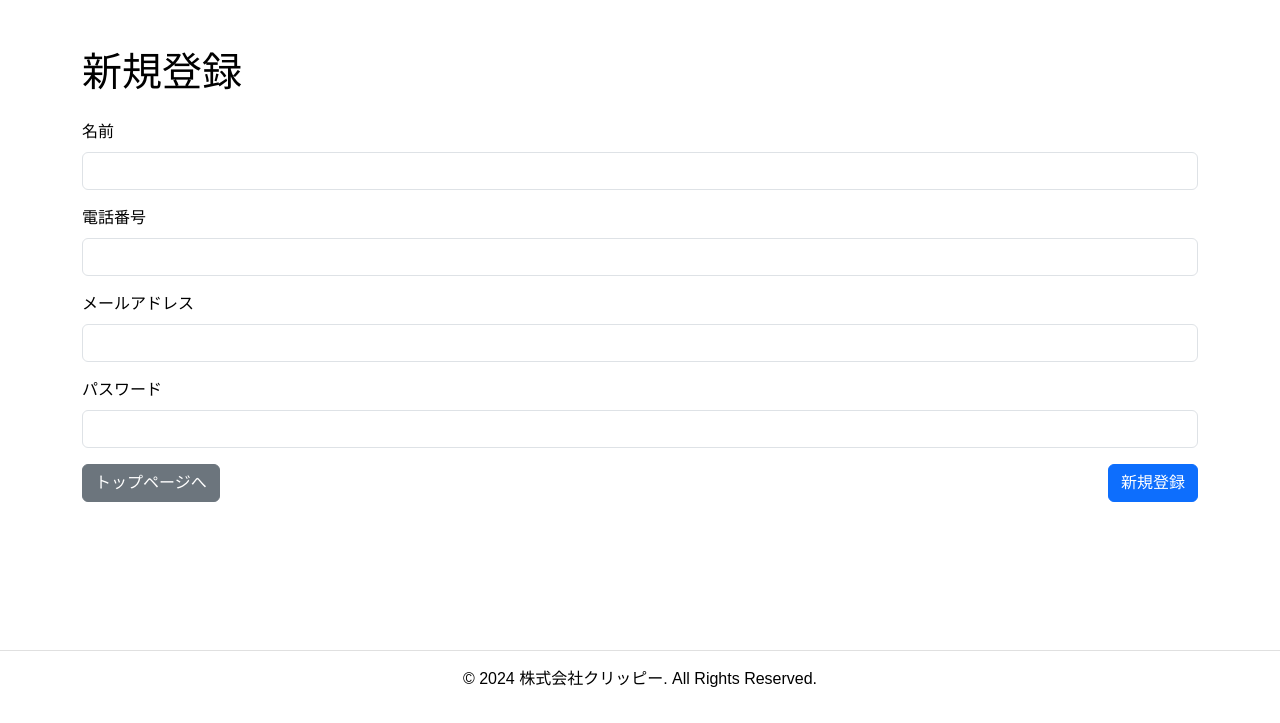
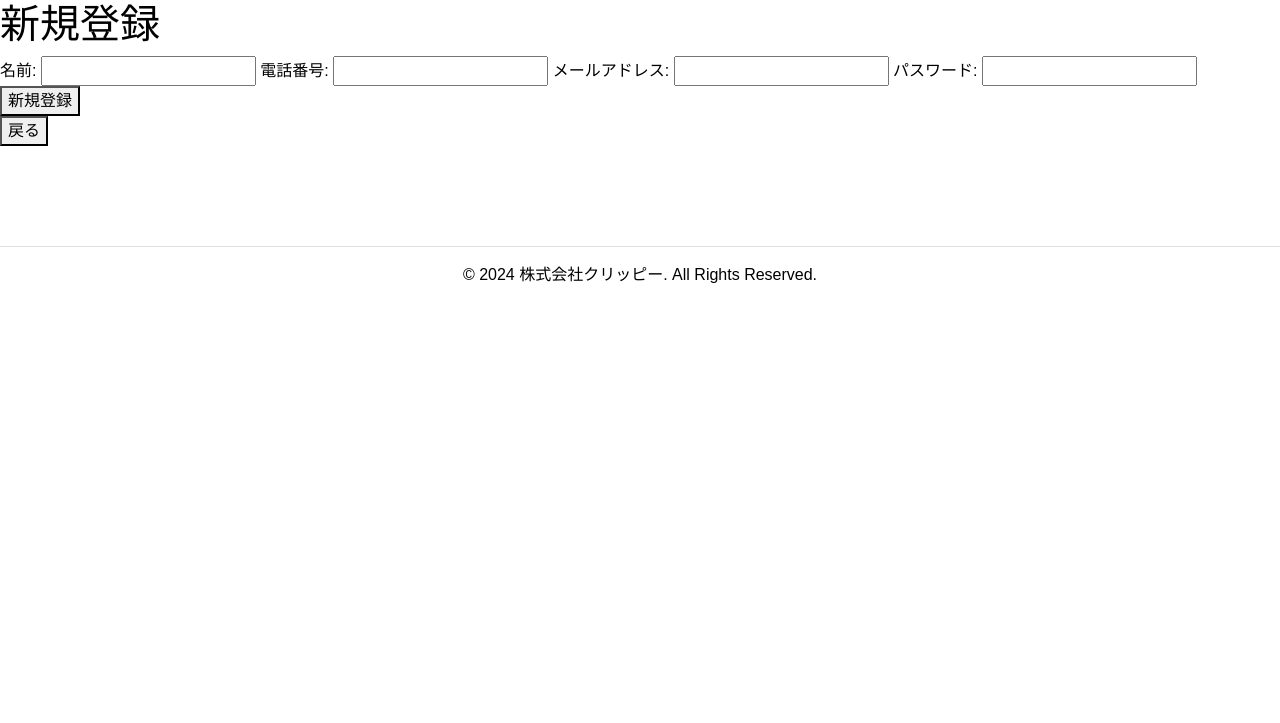
Before and after one commit to TakumiIsibasi/cleaningreservationsite, a Django app: template accounts/templates/1usersignup.html in a window 1280 px wide. Shown: the part 77-800 px from the top of the page. Run offline with Django 4.2, Linux system fonts and the light colour scheme; the template is opened without the code that fills it: values that come from a table or form of the project are taken from there, others are empty.

Commit message:
kanta 変更16

```diff
--- a/accounts/templates/1usersignup.html
+++ b/accounts/templates/1usersignup.html
@@ -1,47 +1,24 @@
+<!-- templates/home.html -->
 {% extends 'baseb.html' %}
 
-<!-- 新規登録画面 -->
 {% block title %}
+    <h1>新規登録</h1>
 {% endblock %}
 
 {% block content %}
-<div class="container my-5">
-    <h1 class="mb-4">新規登録</h1>
+{% load static %}
+    <form method="POST">
+        {% csrf_token %}
+        {{ form.name.label_tag }} {{ form.name }}
+        {{ form.phone.label_tag }} {{ form.phone }}
+        {{ form.email.label_tag }} {{ form.email }}
+        {{ form.password.label_tag }} {{ form.password }}
+        <button type="submit">新規登録</button>
+    </form>
 
-    <!-- 名前入力フィールド -->
-    <div class="mb-3">
-        <label for="name" class="form-label">名前</label>
-        <input type="text" class="form-control" id="name" name="name" required>
-    </div>
-
-    <!-- 電話番号入力フィールド -->
-    <div class="mb-3">
-        <label for="phone" class="form-label">電話番号</label>
-        <input type="tel" class="form-control" id="phone" name="phone" required pattern="\d{10,11}" title="10桁または11桁の数字を入力してください">
-    </div>
-
-    <!-- メールアドレス入力フィールド -->
-    <div class="mb-3">
-        <label for="email" class="form-label">メールアドレス</label>
-        <input type="email" class="form-control" id="email" name="email" required>
-    </div>
-
-    <!-- パスワード入力フィールド -->
-    <div class="mb-3">
-        <label for="password" class="form-label">パスワード</label>
-        <input type="password" class="form-control" id="password" name="password" required>
-    </div>
-
-    <!-- ボタン配置 -->
-    <div class="d-flex justify-content-between">
-        <!-- 左側のトップページへボタン -->
-        <button type="button" class="btn btn-secondary" onclick="window.location.href='{% url 'index' %}'">トップページへ</button>
-
-        <!-- 右側の新規登録ボタン -->
-        <form action="{% url 'signupcompleted' %}" method="post">
-            {% csrf_token %}
-            <button type="submit" class="btn btn-primary">新規登録</button>
-        </form>
-    </div>
-</div>
+    <!-- ログイン後ホーム画面ページに遷移するボタン -->
+    <form action="{% url 'index' %}" method="post">
+        {% csrf_token %}
+        <button type="submit">戻る</button>
+    </form>
 {% endblock %}
--- a/accounts/views.py
+++ b/accounts/views.py
@@ -19,7 +19,7 @@ def logout(request):
 class SignUpView(View):
     def get(self, request):
         form = SignUpForm()
-        return render(request, 'testusersignup.html', {"form": form})
+        return render(request, '1usersignup.html', {"form": form})
 
     def post(self, request):
         form = SignUpForm(request.POST)
@@ -28,7 +28,7 @@ class SignUpView(View):
             return redirect("signupcompleted")  # 新規登録完了ページへリダイレクト
         else:
             print(form.errors)  # バリデーションエラーメッセージを出力
-        return render(request, 'testusersignup.html', {"form": form})
+        return render(request, '1usersignup.html', {"form": form})
 
 # 新規登録完了画面
 def signupcompleted(request):
```
